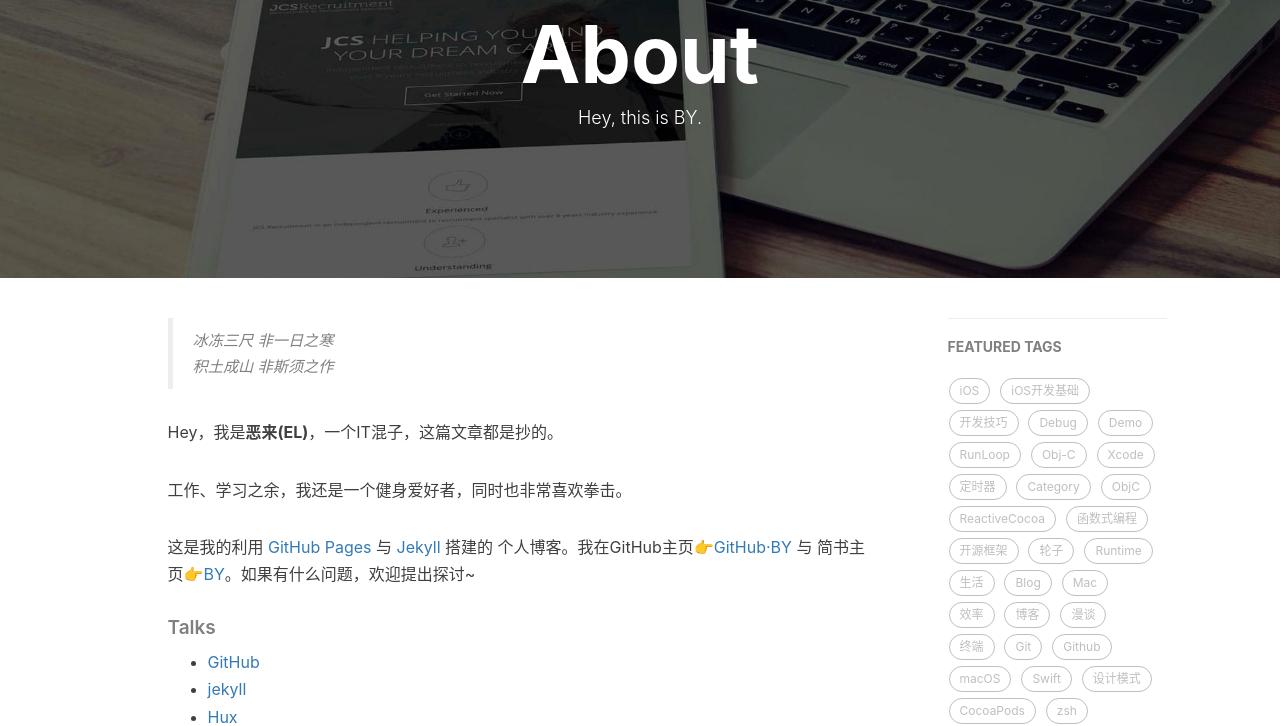
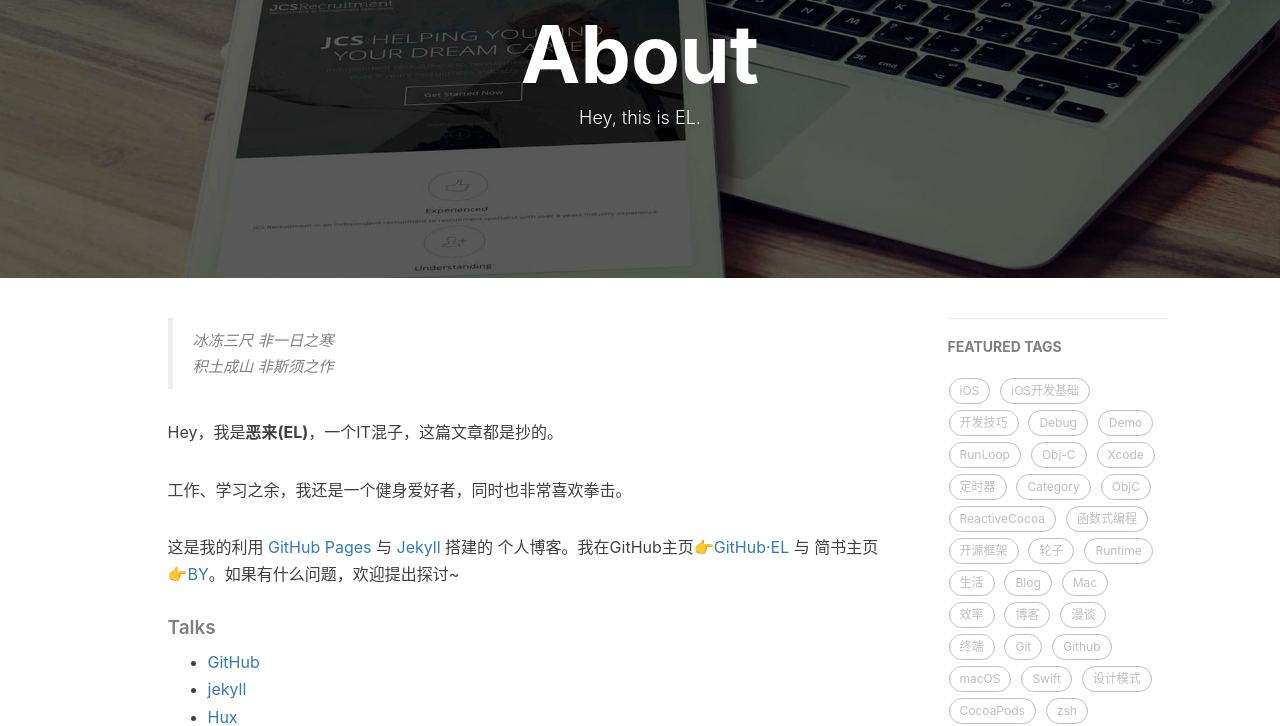
Before and after one commit to maxmonkey950/maxhou.github.io, a Jekyll site: the page built from about.html, in a window 1280 px wide. Shown: the part 140-866 px from the top of the page. Built offline with Jekyll 4.4.1, drawn with Linux system fonts in a browser that asks for light colours; nearby versions of some CDN libraries; comment, search, counter and statistics services are not loaded.

```diff
--- a/about.html
+++ b/about.html
@@ -1,7 +1,7 @@
 ---
 layout: page
 title: "About"
-description: "Hey, this is BY."
+description: "Hey, this is EL."
 header-img: "img/post-bg-rwd.jpg"
 ---
 
@@ -22,7 +22,7 @@ header-img: "img/post-bg-rwd.jpg"
 
     <p>工作、学习之余，我还是一个健身爱好者，同时也非常喜欢拳击。</p>
 
-    <p>这是我的利用 <a href="https://pages.github.com/">GitHub Pages</a> 与 <a href="http://jekyll.com.cn/">Jekyll</a> 搭建的 个人博客。我在GitHub主页<a href="https://github.com/maxmonkey950">👉GitHub·BY</a> 与 简书主页<a href="https://http://www.jianshu.com/u/e71990ada2fd">👉BY</a>。如果有什么问题，欢迎提出探讨~</p>
+    <p>这是我的利用 <a href="https://pages.github.com/">GitHub Pages</a> 与 <a href="http://jekyll.com.cn/">Jekyll</a> 搭建的 个人博客。我在GitHub主页<a href="https://github.com/maxmonkey950">👉GitHub·EL</a> 与 简书主页<a href="https://http://www.jianshu.com/u/e71990ada2fd">👉BY</a>。如果有什么问题，欢迎提出探讨~</p>
 
     <p></p>
 
```
